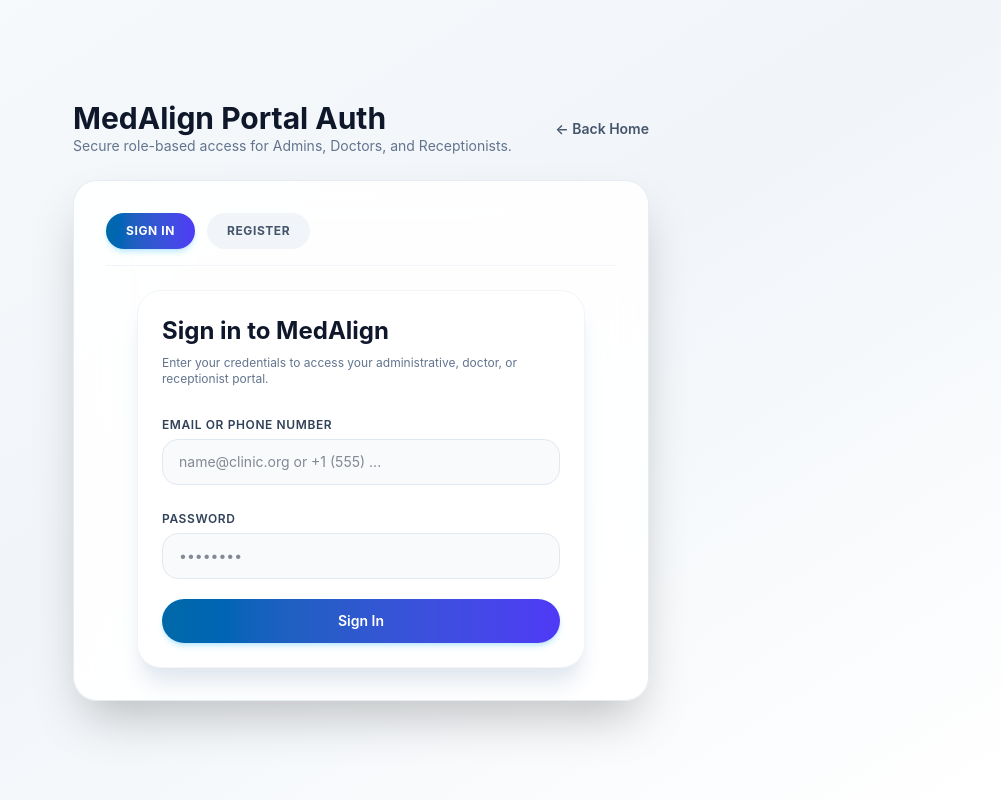
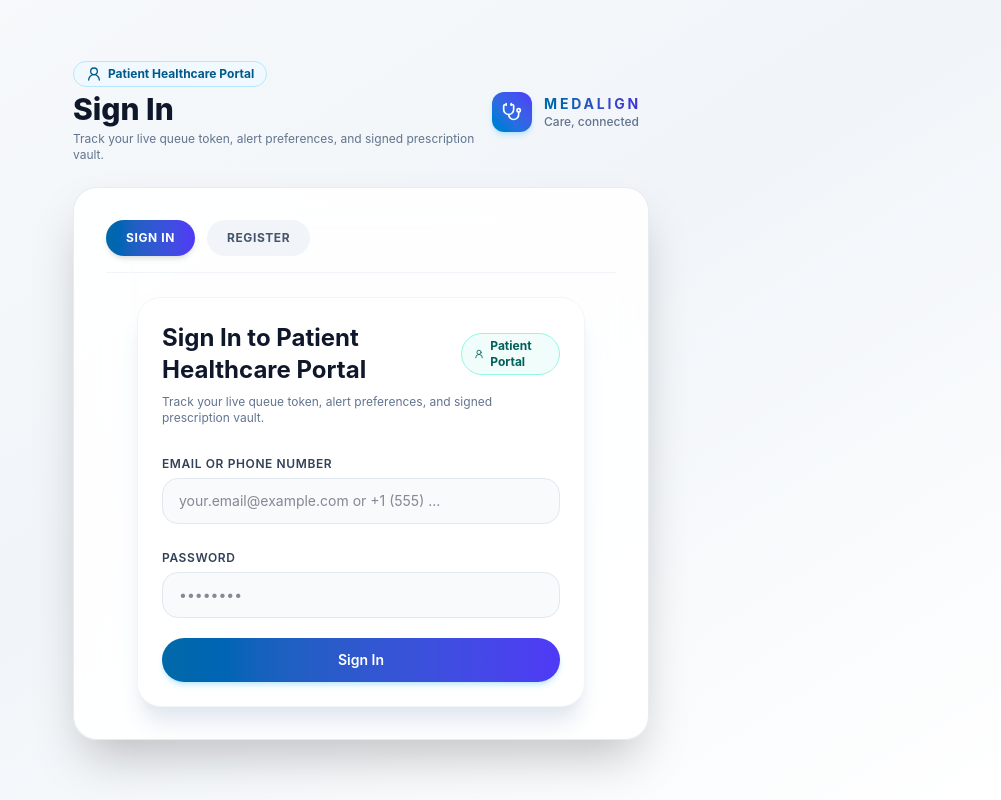
Before and after one commit to Mas1101/MedAlign, a React app in the folder frontend/: page /auth in a window 1280 px wide. Shown: the whole page, without its empty margins (279-1280 px from the left). Built offline with nearby package versions, Linux system fonts and the light colour scheme; the HTML template or start-up script is replaced by a standard one.

Commit message:
feat: unified context-aware authentication with automatic role pre-selection and database provisioning for doctor, patient, and admin

```diff
--- a/frontend/src/components/Auth.jsx
+++ b/frontend/src/components/Auth.jsx
@@ -1,9 +1,16 @@
 import { useState } from 'react';
+import { useSearchParams } from 'react-router-dom';
 import Login from './Login';
 import Register from './Register';
 import api from '../api';
+import MedAlignBrand from './MedAlignBrand';
+import { Stethoscope, UserRound, ShieldCheck, Building2 } from 'lucide-react';
 
-const Auth = ({ onSuccess, onBack }) => {
+const Auth = ({ onSuccess, onBack, defaultRole = null, lockRole = false }) => {
+  const [searchParams] = useSearchParams();
+  const roleFromUrl = searchParams.get('role');
+  const activeRole = defaultRole || roleFromUrl || 'patient';
+
   const [mode, setMode] = useState('login'); // login | register | otp
   const [otpEmail, setOtpEmail] = useState('');
   const [otpType, setOtpType] = useState('registration');
@@ -17,7 +24,7 @@
     setOtpType(type);
     setMode('otp');
     setError('');
-    setMessage(`A 6-digit OTP code has been dispatched to ${email}. Please check your inbox or Mailpit (http://localhost:8025).`);
+    setMessage(`A 6-digit verification code has been dispatched to ${email}. Check your email or Mailpit (http://localhost:8025).`);
   };
 
   const handleVerifyOtp = async (e) => {
@@ -59,16 +66,62 @@
     }
   };
 
+  const getPortalInfo = (r) => {
+    switch (r) {
+      case 'doctor':
+        return {
+          title: 'Clinician / Doctor Portal',
+          subtitle: 'Secure access for verified medical practitioners & consultation desks.',
+          themeColor: 'from-emerald-600 to-teal-600',
+          badgeIcon: <Stethoscope className="h-4 w-4" />,
+          badgeColor: 'bg-emerald-50 text-emerald-800 border-emerald-200',
+        };
+      case 'admin':
+        return {
+          title: 'Facility Administration',
+          subtitle: 'Secure console for clinic directors, counters, and capacity managers.',
+          themeColor: 'from-indigo-600 to-purple-600',
+          badgeIcon: <ShieldCheck className="h-4 w-4" />,
+          badgeColor: 'bg-indigo-50 text-indigo-800 border-indigo-200',
+        };
+      case 'reception':
+        return {
+          title: 'Reception Desk',
+          subtitle: 'Check-in counter operations and live patient arrival management.',
+          themeColor: 'from-sky-600 to-indigo-600',
+          badgeIcon: <Building2 className="h-4 w-4" />,
+          badgeColor: 'bg-sky-50 text-sky-800 border-sky-200',
+        };
+      default:
+        return {
+          title: 'Patient Healthcare Portal',
+          subtitle: 'Track your live queue token, alert preferences, and signed prescription vault.',
+          themeColor: 'from-sky-700 to-indigo-600',
+          badgeIcon: <UserRound className="h-4 w-4" />,
+          badgeColor: 'bg-sky-50 text-sky-800 border-sky-200',
+        };
+    }
+  };
+
+  const portal = getPortalInfo(activeRole);
+
   return (
     <div className="min-h-screen flex items-center justify-center p-6 bg-gradient-to-br from-slate-50 via-slate-100 to-white">
       <div className="w-full max-w-xl">
         <div className="mb-6 flex items-center justify-between">
           <div>
-            <h1 className="text-3xl font-bold text-slate-900">MedAlign Portal Auth</h1>
-            <p className="text-sm text-slate-500">Secure role-based access for Admins, Doctors, and Receptionists.</p>
+            <div className="flex items-center gap-2 mb-1">
+              <span className={`inline-flex items-center gap-1.5 px-3 py-1 rounded-full text-xs font-bold border ${portal.badgeColor}`}>
+                {portal.badgeIcon} {portal.title}
+              </span>
+            </div>
+            <h1 className="text-2xl sm:text-3xl font-extrabold text-slate-900">
+              {mode === 'otp' ? 'Email OTP Verification' : mode === 'register' ? 'Register Account' : 'Sign In'}
+            </h1>
+            <p className="text-xs text-slate-500 mt-1">{portal.subtitle}</p>
           </div>
           <div>
-            <button onClick={onBack} className="text-sm font-semibold text-slate-600 hover:text-blue-700 cursor-pointer">← Back Home</button>
+            {onBack && <MedAlignBrand onClick={onBack} label="Back home" />}
           </div>
         </div>
 
@@ -78,7 +131,7 @@
               <button
                 className={`px-5 py-2.5 rounded-full text-xs font-bold uppercase tracking-wider transition cursor-pointer ${
                   mode === 'login'
-                    ? 'bg-gradient-to-r from-sky-700 to-indigo-600 text-white shadow-md shadow-sky-500/20'
+                    ? `bg-gradient-to-r ${portal.themeColor} text-white shadow-md`
                     : 'bg-slate-100 text-slate-600 hover:bg-slate-200'
                 }`}
                 onClick={() => setMode('login')}
@@ -88,7 +141,7 @@
               <button
                 className={`px-5 py-2.5 rounded-full text-xs font-bold uppercase tracking-wider transition cursor-pointer ${
                   mode === 'register'
-                    ? 'bg-gradient-to-r from-sky-700 to-indigo-600 text-white shadow-md shadow-sky-500/20'
+                    ? `bg-gradient-to-r ${portal.themeColor} text-white shadow-md`
                     : 'bg-slate-100 text-slate-600 hover:bg-slate-200'
                 }`}
                 onClick={() => setMode('register')}
@@ -98,8 +151,24 @@
             </div>
           )}
 
-          {mode === 'login' && <Login onSuccess={onSuccess} onRequireOtp={handleRequireOtp} />}
-          {mode === 'register' && <Register onSuccess={onSuccess} onRequireOtp={handleRequireOtp} />}
+          {mode === 'login' && (
+            <Login
+              onSuccess={onSuccess}
+              onRequireOtp={handleRequireOtp}
+              roleContext={activeRole}
+              title={`Sign In to ${portal.title}`}
+              subtitle={portal.subtitle}
+            />
+          )}
+
+          {mode === 'register' && (
+            <Register
+              onSuccess={onSuccess}
+              onRequireOtp={handleRequireOtp}
+              initialRole={activeRole}
+              lockRole={lockRole || Boolean(roleFromUrl)}
+            />
+          )}
 
           {mode === 'otp' && (
             <div className="space-y-5 max-w-md mx-auto">
--- a/frontend/src/components/DoctorAuth.jsx
+++ b/frontend/src/components/DoctorAuth.jsx
@@ -1,53 +1,13 @@
-import { useState } from 'react';
-import Login from './Login';
-import Register from './Register';
-import MedAlignBrand from './MedAlignBrand';
+import Auth from './Auth';
 
 function DoctorAuth({ onSuccess, onBack }) {
-  const [mode, setMode] = useState('login');
-
   return (
-    <div className="min-h-screen bg-gradient-to-br from-slate-50 via-emerald-50/40 to-white px-6 py-10 flex items-center justify-center">
-      <div className="w-full max-w-xl">
-        <div className="mb-6 flex items-center justify-between">
-          <div>
-            <p className="text-xs font-bold uppercase tracking-[0.25em] text-emerald-600">MedAlign for Clinicians</p>
-            <h1 className="mt-2 text-2xl font-extrabold text-slate-900">{mode === 'login' ? 'Doctor Sign In' : 'Create a Doctor Account'}</h1>
-            <p className="mt-1 text-xs text-slate-500">Access your live clinic queue, patient consultations, and prescriptions.</p>
-          </div>
-          <MedAlignBrand onClick={onBack} label="Return to doctors page" />
-        </div>
-        <div className="rounded-3xl border border-emerald-100 bg-white/95 backdrop-blur-xl p-6 sm:p-8 shadow-2xl shadow-emerald-900/10">
-          <div className="flex gap-3 border-b border-slate-100 pb-4 mb-6">
-            <button
-              onClick={() => setMode('login')}
-              className={`rounded-full px-5 py-2.5 text-xs font-bold uppercase tracking-wider transition cursor-pointer ${
-                mode === 'login'
-                  ? 'bg-gradient-to-r from-emerald-600 to-teal-600 text-white shadow-md shadow-emerald-500/20'
-                  : 'bg-slate-100 text-slate-600 hover:bg-slate-200'
-              }`}
-            >
-              Sign In
-            </button>
-            <button
-              onClick={() => setMode('register')}
-              className={`rounded-full px-5 py-2.5 text-xs font-bold uppercase tracking-wider transition cursor-pointer ${
-                mode === 'register'
-                  ? 'bg-gradient-to-r from-emerald-600 to-teal-600 text-white shadow-md shadow-emerald-500/20'
-                  : 'bg-slate-100 text-slate-600 hover:bg-slate-200'
-              }`}
-            >
-              Create Account
-            </button>
-          </div>
-          {mode === 'login' ? (
-            <Login onSuccess={onSuccess} />
-          ) : (
-            <Register onSuccess={onSuccess} />
-          )}
-        </div>
-      </div>
-    </div>
+    <Auth
+      onSuccess={onSuccess}
+      onBack={onBack}
+      defaultRole="doctor"
+      lockRole={true}
+    />
   );
 }
 
--- a/frontend/src/components/Login.jsx
+++ b/frontend/src/components/Login.jsx
@@ -1,7 +1,8 @@
 import { useState } from 'react';
 import api from '../api';
+import { UserRound, Stethoscope, ShieldCheck, Building2 } from 'lucide-react';
 
-const Login = ({ onSuccess, onRequireOtp }) => {
+const Login = ({ onSuccess, onRequireOtp, roleContext = null, title = null, subtitle = null }) => {
   const [email, setEmail] = useState('');
   const [password, setPassword] = useState('');
   const [error, setError] = useState('');
@@ -18,13 +19,13 @@
         password,
       });
 
-      const { access_token, user } = response.data;
+      const { access_token, user, redirect_url } = response.data;
 
       setEmail('');
       setPassword('');
       setError('');
 
-      if (onSuccess) onSuccess(access_token, user);
+      if (onSuccess) onSuccess(access_token, user, redirect_url);
     } catch (err) {
       if (err.response && err.response.data) {
         if (err.response.data.requires_otp) {
@@ -42,10 +43,36 @@
     }
   };
 
+  const getRoleBadge = (r) => {
+    switch (r) {
+      case 'doctor':
+        return { label: 'Doctor Portal', icon: <Stethoscope className="h-3.5 w-3.5" />, color: 'bg-emerald-50 text-emerald-800 border-emerald-200' };
+      case 'admin':
+        return { label: 'Admin Console', icon: <ShieldCheck className="h-3.5 w-3.5" />, color: 'bg-indigo-50 text-indigo-800 border-indigo-200' };
+      case 'reception':
+        return { label: 'Receptionist Desk', icon: <Building2 className="h-3.5 w-3.5" />, color: 'bg-sky-50 text-sky-800 border-sky-200' };
+      case 'patient':
+        return { label: 'Patient Portal', icon: <UserRound className="h-3.5 w-3.5" />, color: 'bg-teal-50 text-teal-800 border-teal-200' };
+      default:
+        return null;
+    }
+  };
+
+  const badge = getRoleBadge(roleContext);
+
   return (
     <div className="max-w-md mx-auto p-6 rounded-3xl bg-white shadow-xl shadow-slate-200 border border-slate-100">
-      <h2 className="text-2xl font-bold text-slate-900 mb-2">Sign in to MedAlign</h2>
-      <p className="text-xs text-slate-500 mb-6">Enter your credentials to access your administrative, doctor, or receptionist portal.</p>
+      <div className="flex items-center justify-between mb-2">
+        <h2 className="text-2xl font-bold text-slate-900">{title || 'Sign In to MedAlign'}</h2>
+        {badge && (
+          <span className={`inline-flex items-center gap-1.5 px-3 py-1 rounded-full text-xs font-bold border ${badge.color}`}>
+            {badge.icon} {badge.label}
+          </span>
+        )}
+      </div>
+      <p className="text-xs text-slate-500 mb-6">
+        {subtitle || 'Enter your email or phone to access your verified healthcare portal.'}
+      </p>
 
       {error && <div className="mb-4 rounded-xl bg-red-50 border border-red-200 px-4 py-3 text-sm text-red-700">{error}</div>}
 
@@ -57,7 +84,7 @@
             value={email}
             onChange={(e) => setEmail(e.target.value)}
             required
-            placeholder="name@clinic.org or +1 (555) ..."
+            placeholder="your.email@example.com or +1 (555) ..."
             className="mt-1 w-full rounded-2xl border border-slate-200 bg-slate-50 px-4 py-3 text-sm text-slate-900 outline-none transition focus:border-sky-500 focus:bg-white focus:ring-2 focus:ring-sky-100"
           />
         </label>
--- a/frontend/src/components/Register.jsx
+++ b/frontend/src/components/Register.jsx
@@ -1,14 +1,21 @@
-import { useState } from 'react';
+import { useState, useEffect } from 'react';
 import api from '../api';
+import { UserRound, Stethoscope, ShieldCheck, Building2 } from 'lucide-react';
 
-const Register = ({ onSuccess, onRequireOtp }) => {
+const Register = ({ onSuccess, onRequireOtp, initialRole = 'patient', lockRole = false }) => {
   const [name, setName] = useState('');
   const [email, setEmail] = useState('');
   const [phone, setPhone] = useState('');
   const [password, setPassword] = useState('');
-  const [role, setRole] = useState('reception'); // admin | doctor | reception
+  const [role, setRole] = useState(initialRole || 'patient');
   const [error, setError] = useState('');
   const [isLoading, setIsLoading] = useState(false);
+
+  useEffect(() => {
+    if (initialRole) {
+      setRole(initialRole);
+    }
+  }, [initialRole]);
 
   const handleSubmit = async (event) => {
     event.preventDefault();
@@ -29,7 +36,7 @@
           onRequireOtp(email, 'registration');
         }
       } else if (response.data.access_token) {
-        if (onSuccess) onSuccess(response.data.access_token, response.data.user);
+        if (onSuccess) onSuccess(response.data.access_token, response.data.user, response.data.redirect_url);
       }
     } catch (err) {
       if (err.response && err.response.data && err.response.data.message) {
@@ -42,10 +49,32 @@
     }
   };
 
+  const getRoleBadge = (r) => {
+    switch (r) {
+      case 'doctor':
+        return { label: 'Clinician / Doctor', icon: <Stethoscope className="h-3.5 w-3.5" />, color: 'bg-emerald-50 text-emerald-800 border-emerald-200' };
+      case 'admin':
+        return { label: 'Facility Administrator', icon: <ShieldCheck className="h-3.5 w-3.5" />, color: 'bg-indigo-50 text-indigo-800 border-indigo-200' };
+      case 'reception':
+        return { label: 'Receptionist Desk', icon: <Building2 className="h-3.5 w-3.5" />, color: 'bg-sky-50 text-sky-800 border-sky-200' };
+      default:
+        return { label: 'Patient Portal', icon: <UserRound className="h-3.5 w-3.5" />, color: 'bg-teal-50 text-teal-800 border-teal-200' };
+    }
+  };
+
+  const badge = getRoleBadge(role);
+
   return (
     <div className="max-w-md mx-auto p-6 rounded-3xl bg-white shadow-xl shadow-slate-200 border border-slate-100">
-      <h2 className="text-2xl font-bold text-slate-900 mb-2">Create an account</h2>
-      <p className="text-xs text-slate-500 mb-6">Enter your details to register. An OTP code will be sent to your email for verification.</p>
+      <div className="flex items-center justify-between mb-2">
+        <h2 className="text-2xl font-bold text-slate-900">Create Account</h2>
+        <span className={`inline-flex items-center gap-1.5 px-3 py-1 rounded-full text-xs font-bold border ${badge.color}`}>
+          {badge.icon} {badge.label}
+        </span>
+      </div>
+      <p className="text-xs text-slate-500 mb-6">
+        Registering as <strong>{badge.label}</strong>. An OTP verification code will be sent to your email.
+      </p>
 
       {error && <div className="mb-4 rounded-xl bg-red-50 border border-red-200 px-4 py-3 text-sm text-red-700">{error}</div>}
 
@@ -57,7 +86,7 @@
             value={name}
             onChange={(e) => setName(e.target.value)}
             required
-            placeholder="e.g. Dr. Sarah Jenkins"
+            placeholder={role === 'doctor' ? 'e.g. Dr. Sarah Ahmed' : 'e.g. Amina Yusuf'}
             className="mt-1 w-full rounded-2xl border border-slate-200 bg-slate-50 px-4 py-2.5 text-sm text-slate-900 outline-none transition focus:border-sky-500 focus:bg-white focus:ring-2 focus:ring-sky-100"
           />
         </label>
@@ -69,7 +98,7 @@
             value={email}
             onChange={(e) => setEmail(e.target.value)}
             required
-            placeholder="name@clinic.org"
+            placeholder="your.email@example.com"
             className="mt-1 w-full rounded-2xl border border-slate-200 bg-slate-50 px-4 py-2.5 text-sm text-slate-900 outline-none transition focus:border-sky-500 focus:bg-white focus:ring-2 focus:ring-sky-100"
           />
         </label>
@@ -80,12 +109,12 @@
             type="tel"
             value={phone}
             onChange={(e) => setPhone(e.target.value)}
-            placeholder="+1 (555) 019-2834"
+            placeholder="+1 (555) 010-0000"
             className="mt-1 w-full rounded-2xl border border-slate-200 bg-slate-50 px-4 py-2.5 text-sm text-slate-900 outline-none transition focus:border-sky-500 focus:bg-white focus:ring-2 focus:ring-sky-100"
           />
         </label>
 
-        <div className="grid grid-cols-2 gap-4">
+        <div className={lockRole ? "grid grid-cols-1 gap-4" : "grid grid-cols-2 gap-4"}>
           <label className="block">
             <span className="text-xs font-semibold text-slate-700 uppercase tracking-wider">Password</span>
             <input
@@ -99,19 +128,21 @@
             />
           </label>
 
+          {!lockRole && (
             <label className="block">
-            <span className="text-xs font-semibold text-slate-700 uppercase tracking-wider">Account Role</span>
+              <span className="text-xs font-semibold text-slate-700 uppercase tracking-wider">Role</span>
               <select
                 value={role}
                 onChange={(e) => setRole(e.target.value)}
                 className="mt-1 w-full rounded-2xl border border-slate-200 bg-slate-50 px-3 py-2.5 text-sm text-slate-900 outline-none transition focus:border-sky-500 focus:bg-white"
               >
                 <option value="patient">Patient</option>
+                <option value="doctor">Doctor</option>
                 <option value="admin">Admin</option>
-              <option value="doctor">Doctor</option>
                 <option value="reception">Receptionist</option>
               </select>
             </label>
+          )}
         </div>
 
         <button
```
Also changed, not shown: 1 other file (tests, documents, lock files or other folders). Lines whose indentation alone changed are shown as unchanged.
